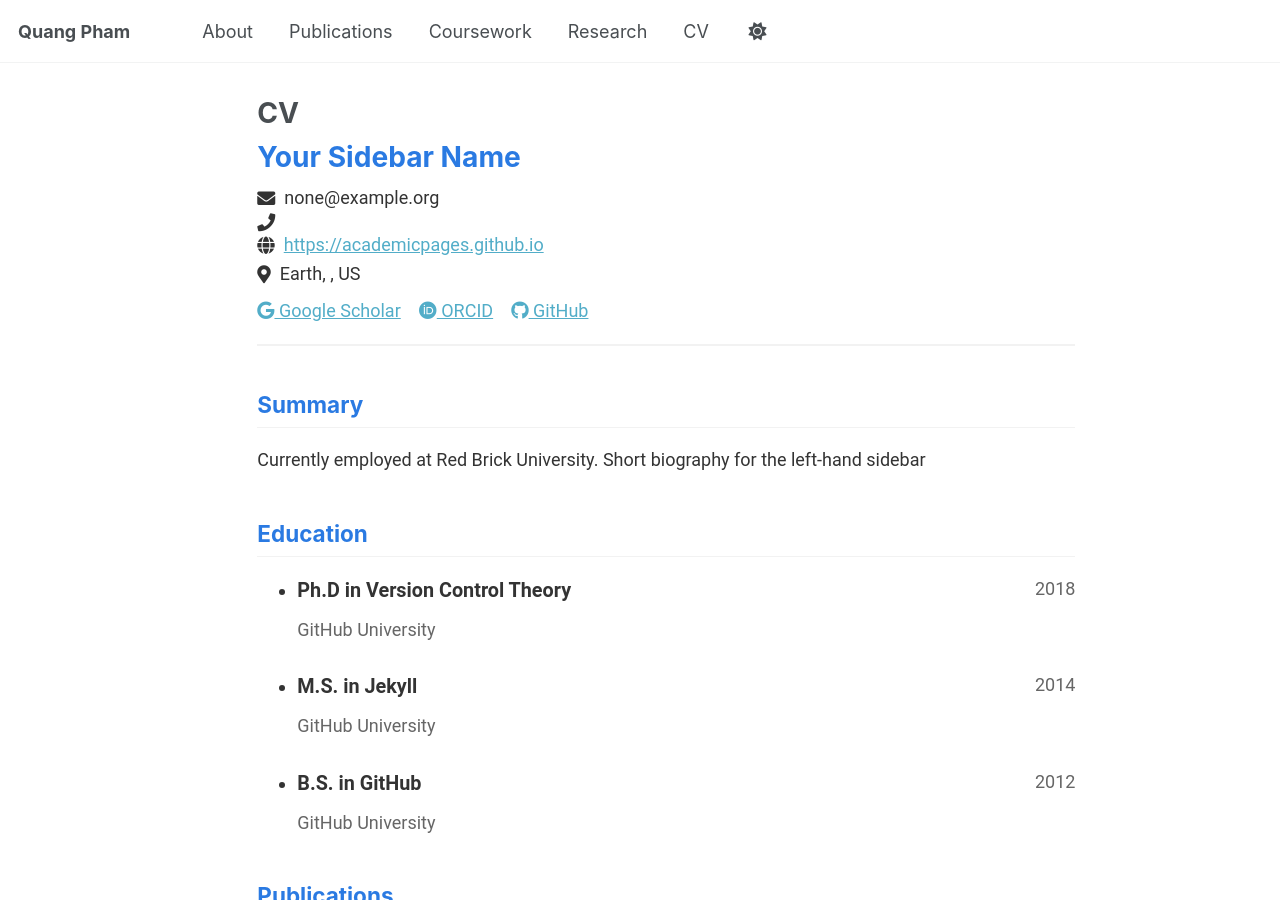
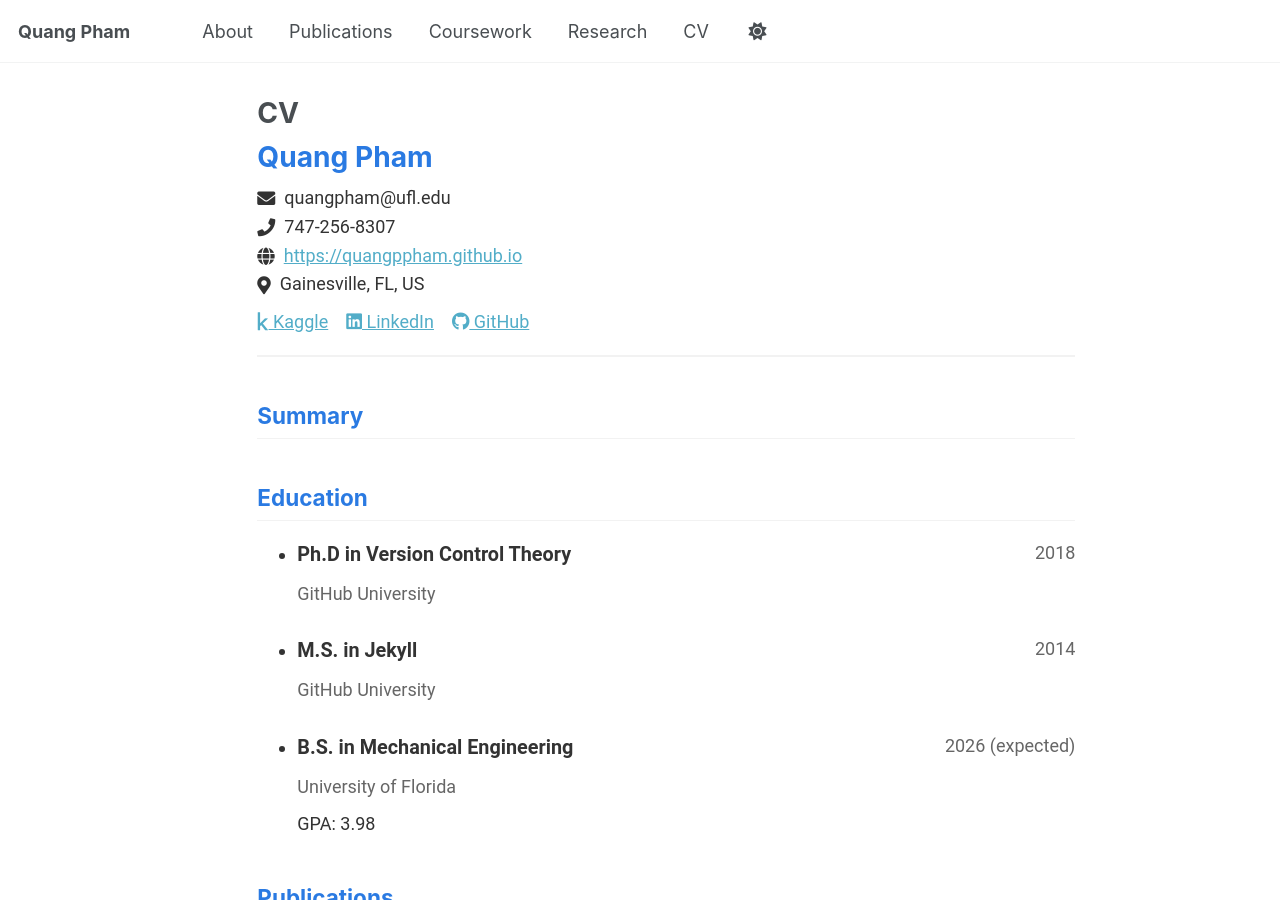
Before and after one commit to QuangPPham/quangppham.github.io, a Jekyll site: the page built from _pages/cv-json.md, in a window 1280 px wide and 900 px high. Built offline with Jekyll 4.4.1, drawn with Linux system fonts in a browser that asks for light colours.

Commit message:
changed rep name to avoid DNS issue

```diff
--- a/_config.yml
+++ b/_config.yml
@@ -13,9 +13,9 @@ title                    : "Quang Pham"
 title_separator          : "-"
 name                     : &name "Quang Pham"
 description              : &description "Website containing my research and personal projects."
-url                      : https://quangpham.github.io # the base hostname & protocol for your site e.g. "https://[your GitHub username].github.io" or if you already have some other page hosted on Github then use "https://[your GitHub username].github.io/[Your Repo Name]"
+url                      : https://quangppham.github.io # the base hostname & protocol for your site e.g. "https://[your GitHub username].github.io" or if you already have some other page hosted on Github then use "https://[your GitHub username].github.io/[Your Repo Name]"
 baseurl                  : "" # the subpath of your site, e.g. "/blog"
-repository               : "QuangPPham/quangpham.github.io"
+repository               : "QuangPPham/quangppham.github.io"
 
 # Site Author - The following control what appear as part of the author content on the side bar.
 #               If a field is blank the icon and link will not appear, otherwise it will be shown.
--- a/_data/cv.json
+++ b/_data/cv.json
@@ -1,32 +1,32 @@
 {
   "basics": {
-    "name": "Your Sidebar Name",
-    "email": "none@example.org",
-    "phone": "",
-    "website": "https://academicpages.github.io",
-    "summary": "Currently employed at Red Brick University. Short biography for the left-hand sidebar",
+    "name": "Quang Pham",
+    "email": "quangpham@ufl.edu",
+    "phone": "747-256-8307",
+    "website": "https://quangppham.github.io",
+    "summary": "",
     "location": {
       "address": "",
       "postalCode": "",
-      "city": "Earth",
+      "city": "Gainesville",
       "countryCode": "US",
-      "region": ""
+      "region": "FL"
     },
     "profiles": [
       {
-        "network": "Google Scholar",
-        "username": "",
-        "url": "https://scholar.google.com/citations?user=PS_CX0AAAAAJ"
+        "network": "Kaggle",
+        "username": "ppquang",
+        "url": "https://www.kaggle.com/ppquang"
       },
       {
-        "network": "ORCID",
+        "network": "LinkedIn",
         "username": "",
-        "url": "http://orcid.org/yourorcidurl"
+        "url": "https://www.linkedin.com/in/quang-pham-0a6132250/"
       },
       {
         "network": "GitHub",
-        "username": "academicpages",
-        "url": "https://github.com/academicpages"
+        "username": "QuangPPham",
+        "url": "https://github.com/QuangPPham"
       }
     ]
   },
@@ -51,12 +51,12 @@
       "courses": []
     },
     {
-      "institution": "GitHub University",
-      "area": "B.S. in GitHub",
+      "institution": "University of Florida",
+      "area": "B.S. in Mechanical Engineering",
       "studyType": "",
       "startDate": "",
-      "endDate": "2012",
-      "gpa": null,
+      "endDate": "2026 (expected)",
+      "gpa": 3.98,
       "courses": []
     }
   ],
```
Also changed, not shown: _data/navigation.yml (+4 -4 lines).
